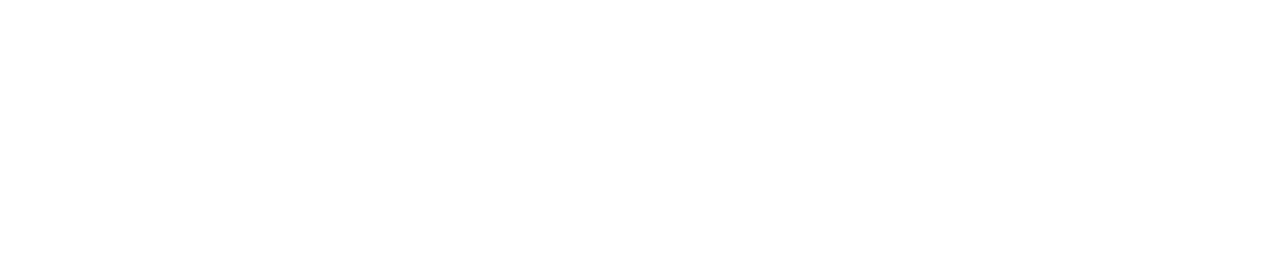
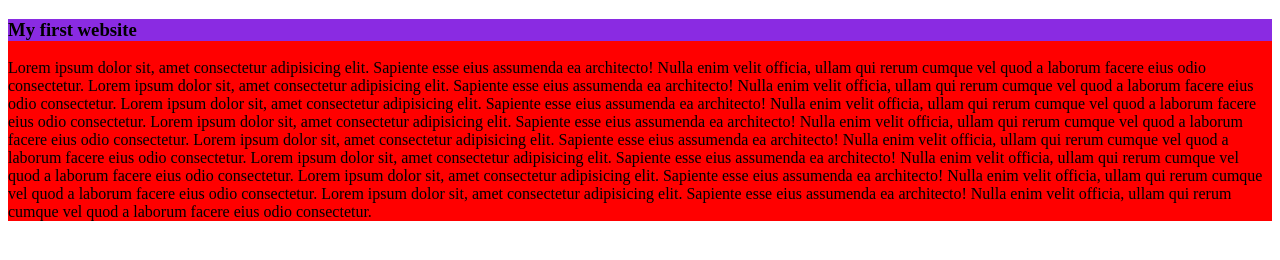
Before and after one commit to shahedapsp/My-new-website, a plain HTML site: page index.html in a window 1280 px wide. Drawn offline with Linux system fonts and the light colour scheme.

Commit message:
add my new file

```diff
--- a/index.html
+++ b/index.html
@@ -4,8 +4,42 @@
     <meta charset="UTF-8">
     <meta name="viewport" content="width=device-width, initial-scale=1.0">
     <title>My new website</title>
+<link rel="stylesheet" href="style/blog.css">
+
+
 </head>
 <body>
+    <div>
 
+<h3>    My first website</h3>
+<p>
+Lorem ipsum dolor sit, amet consectetur adipisicing elit. Sapiente esse eius assumenda ea architecto! Nulla enim velit officia, ullam qui rerum cumque vel quod a laborum facere eius odio consectetur.
+Lorem ipsum dolor sit, amet consectetur adipisicing elit. Sapiente esse eius assumenda ea architecto! Nulla enim velit officia, ullam qui rerum cumque vel quod a laborum facere eius odio consectetur.
+Lorem ipsum dolor sit, amet consectetur adipisicing elit. Sapiente esse eius assumenda ea architecto! Nulla enim velit officia, ullam qui rerum cumque vel quod a laborum facere eius odio consectetur.
+Lorem ipsum dolor sit, amet consectetur adipisicing elit. Sapiente esse eius assumenda ea architecto! Nulla enim velit officia, ullam qui rerum cumque vel quod a laborum facere eius odio consectetur.
+Lorem ipsum dolor sit, amet consectetur adipisicing elit. Sapiente esse eius assumenda ea architecto! Nulla enim velit officia, ullam qui rerum cumque vel quod a laborum facere eius odio consectetur.
+Lorem ipsum dolor sit, amet consectetur adipisicing elit. Sapiente esse eius assumenda ea architecto! Nulla enim velit officia, ullam qui rerum cumque vel quod a laborum facere eius odio consectetur.
+Lorem ipsum dolor sit, amet consectetur adipisicing elit. Sapiente esse eius assumenda ea architecto! Nulla enim velit officia, ullam qui rerum cumque vel quod a laborum facere eius odio consectetur.
+Lorem ipsum dolor sit, amet consectetur adipisicing elit. Sapiente esse eius assumenda ea architecto! Nulla enim velit officia, ullam qui rerum cumque vel quod a laborum facere eius odio consectetur.
+
+
+
+
+</p>
+
+
+
+
+
+
+
+
+
+
+
+
+
+
+    </div>
 </body>
 </html>
--- /dev/null
+++ b/style/blog.css
@@ -0,0 +1,10 @@
+h3{
+background-color: blueviolet;
+
+}
+div{
+
+background-color: red;
+
+
+}
```
